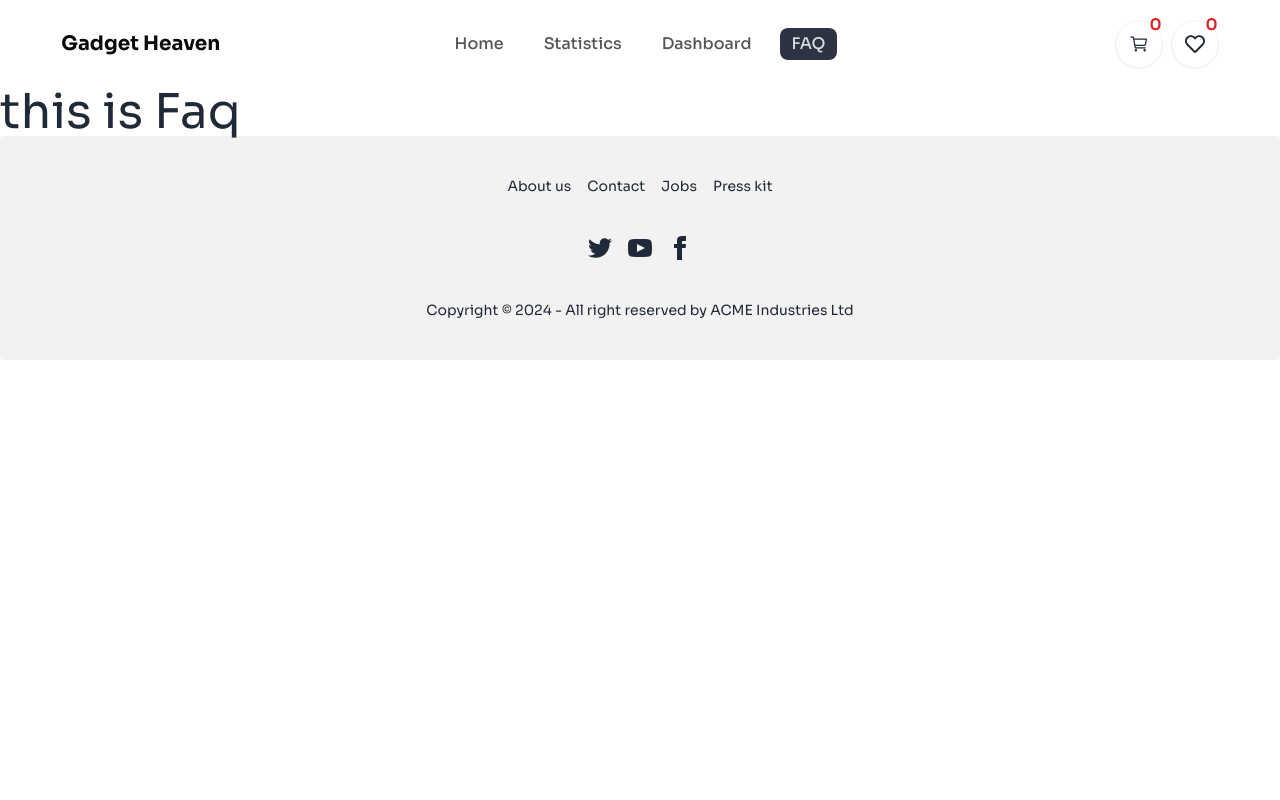
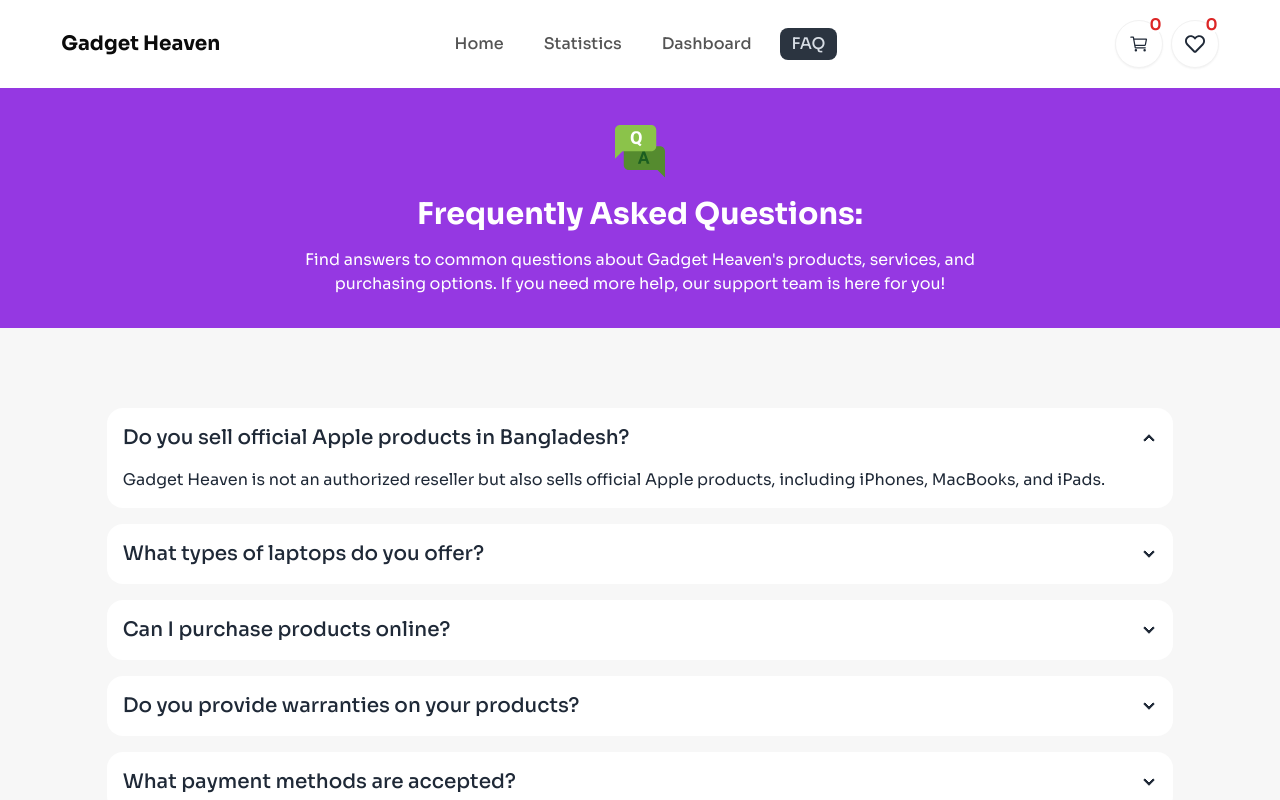
Before and after one commit to Motiur-Rahman-Dhrubo/Assignment-8, a React (Vite) app: page /faq in a window 1280 px wide. Shown: the top 800 px of the page. Built offline with nearby package versions, Linux system fonts and the light colour scheme.

Commit message:
faq page done

```diff
--- /dev/null
+++ b/public/faq.json
@@ -0,0 +1,27 @@
+[
+  {
+    "faq_id": 1,
+    "faq_question": "Do you sell official Apple products in Bangladesh?",
+    "faq_answer": "Gadget Heaven is not an authorized reseller but also sells official Apple products, including iPhones, MacBooks, and iPads."
+  },
+  {
+    "faq_id": 2,
+    "faq_question": "What types of laptops do you offer?",
+    "faq_answer": "We offer a lot of collections of laptops from top brands like HP, Dell, Lenovo, Asus, and Apple. Our collection caters to all budgets and needs, including gaming laptops."
+  },
+  {
+    "faq_id": 3,
+    "faq_question": "Can I purchase products online?",
+    "faq_answer": "Yes, you can purchase products from our e-commerce website, and we offer fast delivery across Bangladesh."
+  },
+  {
+    "faq_id": 4,
+    "faq_question": "Do you provide warranties on your products?",
+    "faq_answer": "Yes, all products come with official warranties, so you can shop confidently at Gadget Heaven."
+  },
+  {
+    "faq_id": 5,
+    "faq_question": "What payment methods are accepted?",
+    "faq_answer": "We offer various payment options, including cash on delivery, credit card payments, and installment plans for your convenience."
+  }
+]
--- a/src/components/Faq/Faq.jsx
+++ b/src/components/Faq/Faq.jsx
@@ -1,12 +1,21 @@
 import Helmet from 'react-helmet';
+import { FcFaq } from "react-icons/fc";
+import { useLoaderData } from 'react-router-dom';
+import FaqCard from '../FaqCard/FaqCard';
 
 const Faq = () => {
+    const faqData = useLoaderData();
     return (
         <div>
             <Helmet>
                 <title>FAQ | Gadget Heaven</title>
             </Helmet>
-            <h3 className="text-5xl">this is Faq</h3>
+            <div className='bg-[#9538E2] w-full py-8'>
+                <FcFaq className='text-6xl mx-auto'/>
+                <h3 className="text-3xl font-bold text-center mt-4 text-white">Frequently Asked Questions:</h3>
+                <p className='w-7/12 mx-auto text-center text-base font-normal text-white mt-4'>Find answers to common questions about Gadget Heaven's products, services, and purchasing options. If you need more help, our support team is here for you!</p>
+            </div>
+            <FaqCard faqData={faqData}></FaqCard>
         </div>
     );
 };
--- /dev/null
+++ b/src/components/FaqCard/FaqCard.jsx
@@ -0,0 +1,21 @@
+const FaqCard = ( {faqData} ) => {
+    return (
+        <div className="bg-[#F7F7F7] w-full py-20">
+            <div className="w-10/12 mx-auto flex flex-col gap-4">
+                {
+                    faqData.map((faq, index) => (
+                        <div className="collapse collapse-arrow bg-white">
+                            <input type="radio" name="my-accordion-1" defaultChecked={index === 0} />
+                            <div className="collapse-title text-xl font-medium">{faq.faq_question}</div>
+                            <div className="collapse-content">
+                                <p>{faq.faq_answer}</p>
+                            </div>
+                        </div>
+                    ))
+                }
+            </div>
+        </div>
+    );
+};
+
+export default FaqCard;
--- a/src/main.jsx
+++ b/src/main.jsx
@@ -28,7 +28,8 @@ const router = createBrowserRouter([
       },
       {
         path: "/faq",
-        element: <Faq></Faq>
+        element: <Faq></Faq>,
+        loader: () => fetch ('/public/faq.json'),
       },
       {
         path: "/statistics",
```
Also changed, not shown: 2 other files (tests, documents, lock files or other folders).
